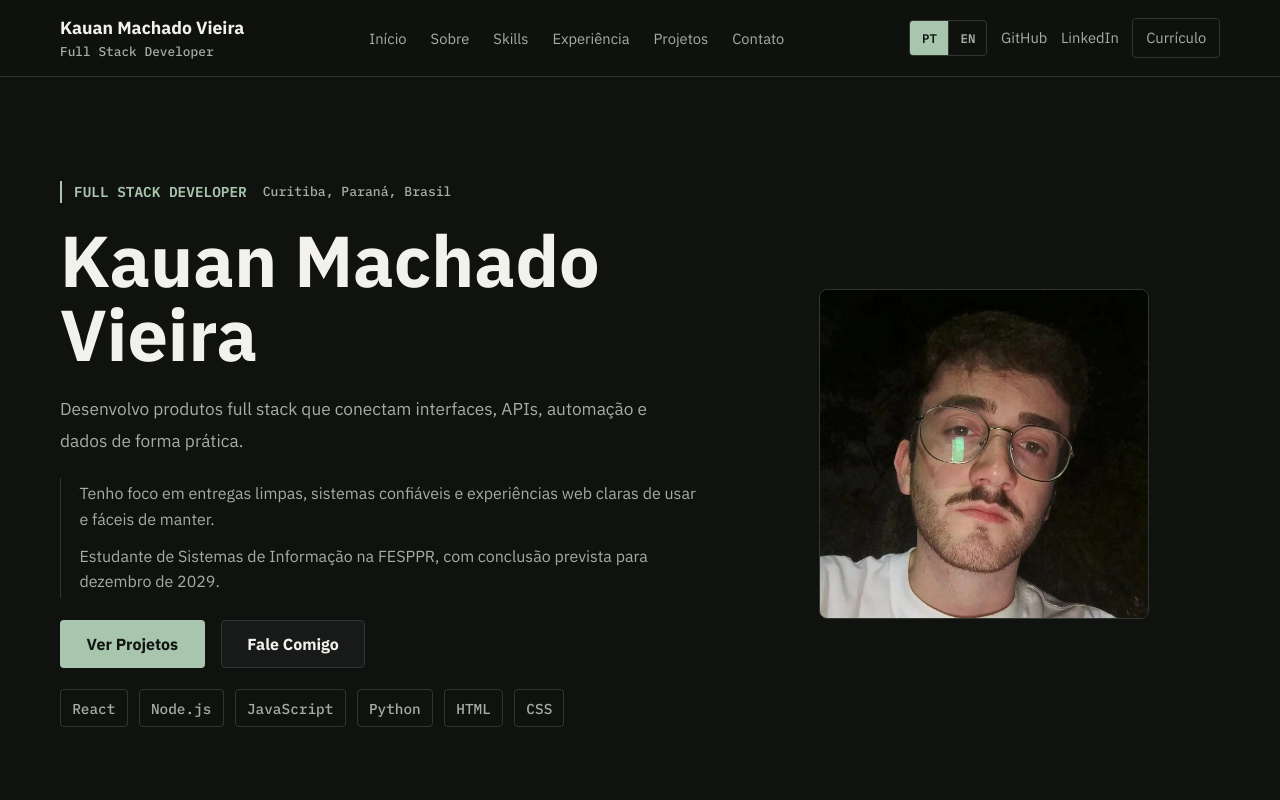
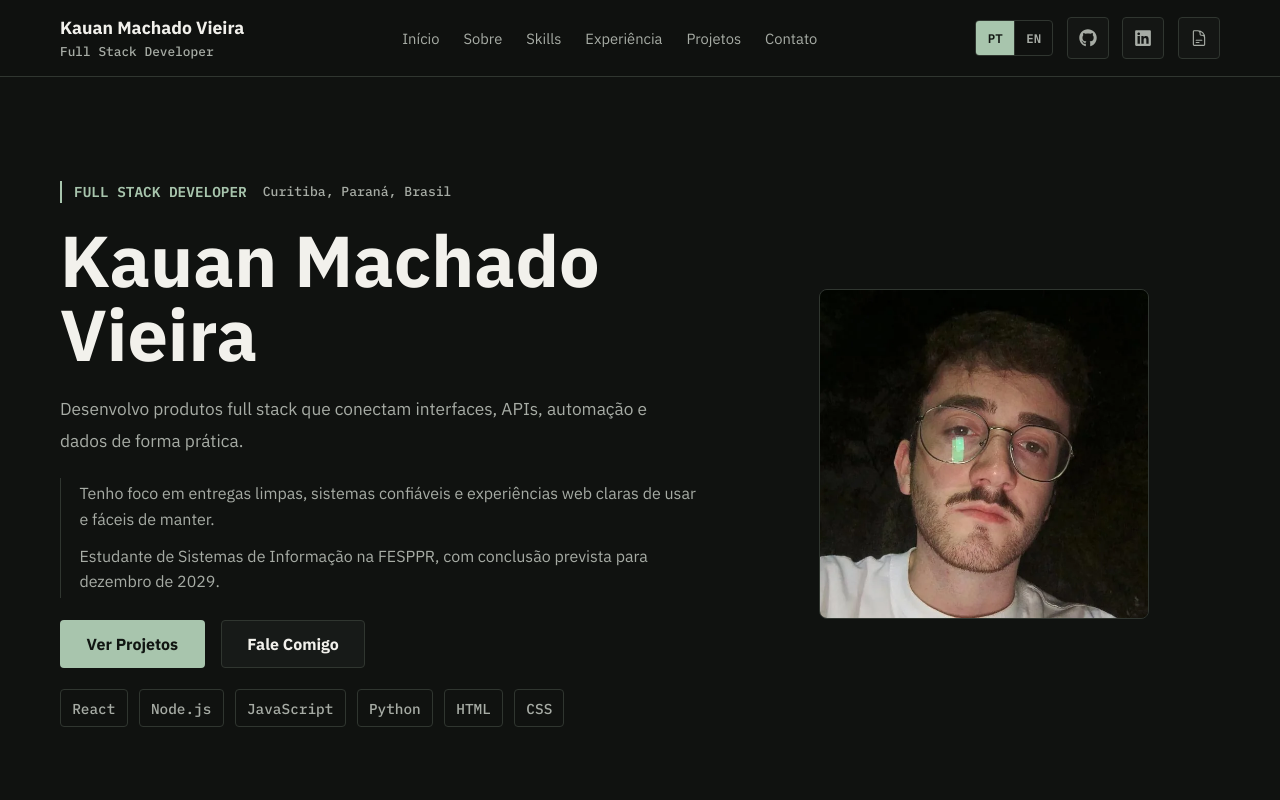
Before and after one commit to Kauanvieira022/portfolio, a React (Vite) app: page / in a window 1280 px wide. Shown: the top 800 px of the page. Built offline with nearby package versions, Linux system fonts and the light colour scheme.

Commit message:
feat: refine social link presentation

```diff
--- a/src/components/layout/footer/Footer.jsx
+++ b/src/components/layout/footer/Footer.jsx
@@ -1,3 +1,5 @@
+import { FaGithub, FaLinkedin } from "react-icons/fa6";
+import { FiMail } from "react-icons/fi";
 import Container from "../../ui/Container";
 import profile from "../../../data/profile";
 import social from "../../../data/social";
@@ -5,6 +7,12 @@ import social from "../../../data/social";
 import styles from "./Footer.module.css";
 
 function Footer({ language }) {
+  const icons = {
+    github: <FaGithub size={16} aria-hidden="true" />,
+    linkedin: <FaLinkedin size={16} aria-hidden="true" />,
+    email: <FiMail size={16} aria-hidden="true" />,
+  };
+
   return (
     <footer className={styles.footer}>
       <Container>
@@ -13,8 +21,16 @@ function Footer({ language }) {
 
           <div className={styles.links}>
             {social.map((item) => (
-              <a key={item.label} href={item.href} target={item.label === "Email" ? "_self" : "_blank"} rel="noopener noreferrer">
-                {item.label === "Email" ? (language === "pt" ? "E-mail" : "Email") : item.label}
+              <a
+                key={item.label}
+                href={item.href}
+                target={item.id === "email" ? "_self" : "_blank"}
+                rel="noopener noreferrer"
+                aria-label={item.label === "Email" ? (language === "pt" ? "E-mail" : "Email") : item.label}
+                title={item.label === "Email" ? (language === "pt" ? "E-mail" : "Email") : item.label}
+              >
+                {icons[item.id]}
+                <span>{item.label === "Email" ? (language === "pt" ? "E-mail" : "Email") : item.label}</span>
               </a>
             ))}
           </div>
--- a/src/components/layout/footer/Footer.module.css
+++ b/src/components/layout/footer/Footer.module.css
@@ -24,6 +24,9 @@
 }
 
 .links a {
+  display: inline-flex;
+  align-items: center;
+  gap: 0.45rem;
   transition: var(--transition);
 }
 
--- a/src/components/layout/navbar/Navbar.jsx
+++ b/src/components/layout/navbar/Navbar.jsx
@@ -1,5 +1,7 @@
 import { useEffect, useRef, useState } from "react";
+import { FaGithub, FaLinkedin } from "react-icons/fa6";
 import { FiMenu, FiX } from "react-icons/fi";
+import { HiOutlineDocumentText } from "react-icons/hi2";
 
 import Container from "../../ui/Container";
 import navigation from "../../../data/navigation";
@@ -31,6 +33,21 @@ function LanguageSwitcher({ language, setLanguage, t }) {
         EN
       </button>
     </div>
+  );
+}
+
+function SocialIconLink({ href, label, children, className = "" }) {
+  return (
+    <a
+      className={`${styles.iconLink} ${className}`.trim()}
+      href={href}
+      target="_blank"
+      rel="noopener noreferrer"
+      aria-label={label}
+      title={label}
+    >
+      {children}
+    </a>
   );
 }
 
@@ -99,10 +116,12 @@ function Navbar({ language, setLanguage, t }) {
               <LanguageSwitcher language={language} setLanguage={setLanguage} t={t} />
               <div className={styles.mobileLinks}>
                 <a href={profile.github} target="_blank" rel="noopener noreferrer">
-                  GitHub
+                  <FaGithub size={18} aria-hidden="true" />
+                  <span>GitHub</span>
                 </a>
                 <a href={profile.linkedin} target="_blank" rel="noopener noreferrer">
-                  LinkedIn
+                  <FaLinkedin size={18} aria-hidden="true" />
+                  <span>LinkedIn</span>
                 </a>
                 <a
                   href="/resume.pdf"
@@ -110,6 +129,7 @@ function Navbar({ language, setLanguage, t }) {
                   rel="noopener noreferrer"
                   onClick={handleNavClick}
                 >
+                  <HiOutlineDocumentText size={18} aria-hidden="true" />
                   {t.nav.resume}
                 </a>
               </div>
@@ -118,20 +138,15 @@ function Navbar({ language, setLanguage, t }) {
 
           <div className={styles.actions}>
             <LanguageSwitcher language={language} setLanguage={setLanguage} t={t} />
-            <a href={profile.github} target="_blank" rel="noopener noreferrer">
-              GitHub
-            </a>
-            <a href={profile.linkedin} target="_blank" rel="noopener noreferrer">
-              LinkedIn
-            </a>
-            <a
-              className={styles.resume}
-              href="/resume.pdf"
-              target="_blank"
-              rel="noopener noreferrer"
-            >
-              {t.nav.resume}
-            </a>
+            <SocialIconLink href={profile.github} label="GitHub">
+              <FaGithub size={18} aria-hidden="true" />
+            </SocialIconLink>
+            <SocialIconLink href={profile.linkedin} label="LinkedIn">
+              <FaLinkedin size={18} aria-hidden="true" />
+            </SocialIconLink>
+            <SocialIconLink href="/resume.pdf" label={t.nav.resume} className={styles.resume}>
+              <HiOutlineDocumentText size={18} aria-hidden="true" />
+            </SocialIconLink>
           </div>
 
           <button
--- a/src/components/layout/navbar/Navbar.module.css
+++ b/src/components/layout/navbar/Navbar.module.css
@@ -56,6 +56,21 @@
   align-items: center;
 }
 
+.iconLink {
+  display: inline-flex;
+  align-items: center;
+  justify-content: center;
+  width: 42px;
+  height: 42px;
+  border: 1px solid var(--color-border);
+  border-radius: var(--radius-sm);
+  background: rgba(255, 255, 255, 0.02);
+}
+
+.iconLink:hover {
+  background: var(--color-surface-hover);
+}
+
 .languageSwitcher {
   display: inline-flex;
   border: 1px solid var(--color-border);
@@ -88,12 +103,6 @@
 .languageSwitcher .activeLanguage {
   background: var(--color-primary);
   color: #111612;
-}
-
-.resume {
-  padding: 0.5rem 0.8rem;
-  border: 1px solid var(--color-border);
-  border-radius: var(--radius-sm);
 }
 
 .hamburger {
@@ -180,7 +189,11 @@
 
   .mobileActions .mobileLinks a {
     display: inline-flex;
-    padding: 0.4rem;
+    align-items: center;
+    gap: 0.45rem;
+    padding: 0.6rem 0.8rem;
+    border: 1px solid var(--color-border);
+    border-radius: var(--radius-sm);
   }
 
   .hamburger {
--- a/src/components/sections/contact/Contact.module.css
+++ b/src/components/sections/contact/Contact.module.css
@@ -42,6 +42,12 @@
   align-items: center;
 }
 
+.buttonContent {
+  display: inline-flex;
+  align-items: center;
+  gap: 0.6rem;
+}
+
 @media (max-width: 900px) {
   .wrapper {
     align-items: flex-start;
--- a/src/data/social.js
+++ b/src/data/social.js
@@ -2,14 +2,17 @@ import profile from "./profile";
 
 const social = [
   {
+    id: "github",
     label: "GitHub",
     href: profile.github,
   },
   {
+    id: "linkedin",
     label: "LinkedIn",
     href: profile.linkedin,
   },
   {
+    id: "email",
     label: "Email",
     href: `mailto:${profile.email}`,
   },
```
Also changed, not shown: src/components/sections/contact/Contact.jsx (+18 -2 lines).
